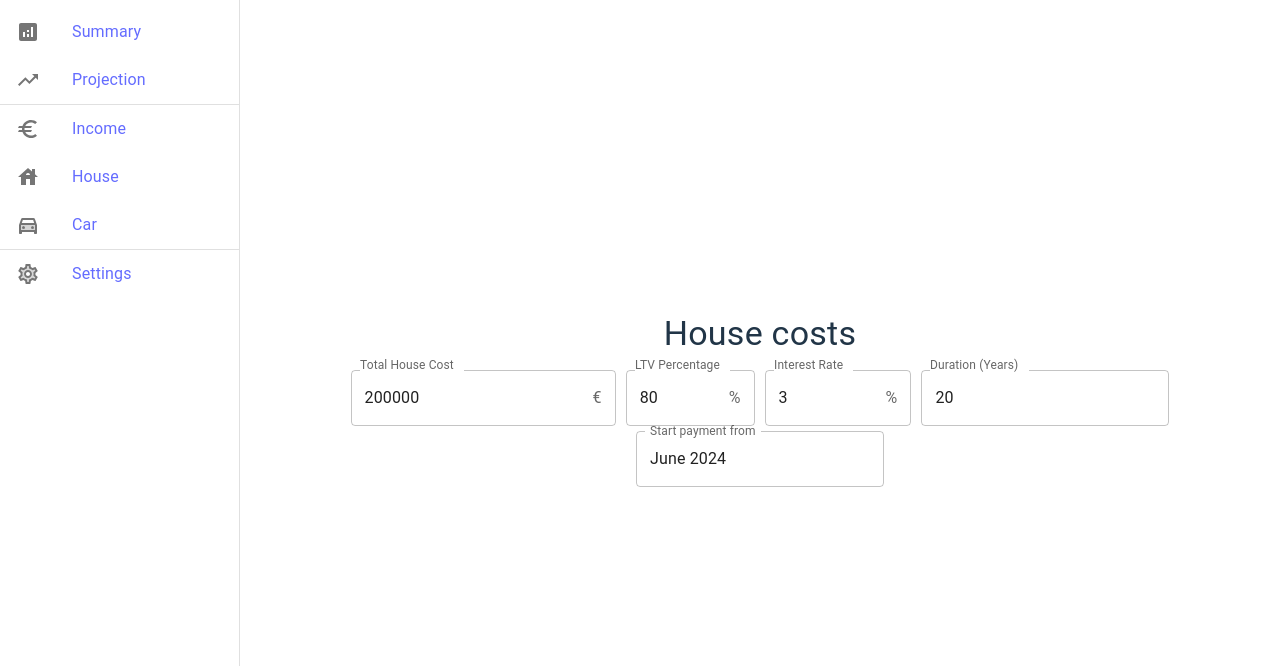
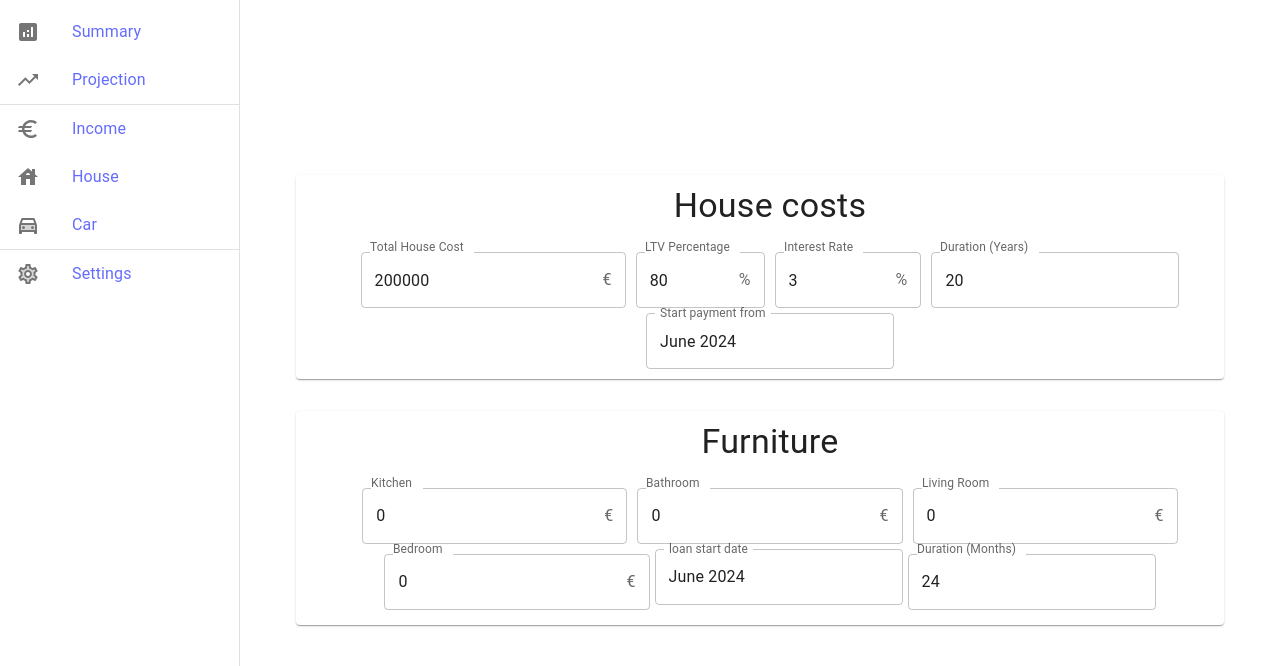
Before and after one commit to giovannibaratta/when-will-i-go-broke, a React (Vite) app: page /house in a window 1280 px wide. Shown: the top 666 px of the page. Built offline with nearby package versions, Linux system fonts and the light colour scheme.

Commit message:
Extend House component to display furniture input fields
Signed-off-by: Giovanni Baratta <bargiovi@hotmail.it>

```diff
--- a/src/components/HouseComponent.tsx
+++ b/src/components/HouseComponent.tsx
@@ -1,4 +1,4 @@
-import {Container, Typography} from "@mui/material"
+import {Container, Paper, Stack, Typography} from "@mui/material"
 import React, {useEffect, useState} from "react"
 import {CurrencyInputField} from "./shared/CurrencyInputField.tsx"
 import {NumericInputField} from "./shared/NumericInputField.tsx"
@@ -15,6 +15,7 @@ interface HouseComponentProps {
 const TOTAL_HOUSE_COST_STEP_INCREMENT = 10000
 const LTV_PERCENTAGE_STEP_INCREMENT = 5
 const INTEREST_RATE_STEP_INCREMENT = 0.1
+const FURNITURE_COST_STEP_INCREMENT = 200
 
 
 export const HouseComponent: React.FC<HouseComponentProps> = () => {
@@ -27,6 +28,12 @@ export const HouseComponent: React.FC<HouseComponentProps> = () => {
   const [interestRate, setInterestRate] = useState(state.interestRate)
   const [duration, setDuration] = useState(state.duration)
   const [startPayingFrom, setStartPayingFrom] = useState<Date>(new Date(state.startPaymentDateIsoString))
+  const [kitchenCosts, setKitchenCosts] = useState(state.furniture.kitchenCosts)
+  const [bathroomCosts, setBathroomCosts] = useState(state.furniture.bathroomCosts)
+  const [livingRoomCosts, setLivingRoomCosts] = useState(state.furniture.livingRoomCosts)
+  const [bedroomCosts, setBedroomCosts] = useState(state.furniture.bedroomCosts)
+  const [loanStartDate, setloanStartDate] = useState<Date>(new Date(state.furniture.loanStartDateIsoString))
+  const [furnitureLoanDurationInMonths, setFurnitureLoanDurationInMonths] = useState(state.furniture.loanDurationInMonths)
 
   const handleTotalHouseCostChange = (value: number) => {
     setTotalHouseCost(value)
@@ -47,6 +54,31 @@ export const HouseComponent: React.FC<HouseComponentProps> = () => {
   const onStartPaymentFromChange = (value: Dayjs | null) => {
     if (value !== null)
       setStartPayingFrom(value.toDate())
+  }
+
+  const handleKitchenCostChange = (value: number) => {
+    setKitchenCosts(value)
+  }
+
+  const handleBathroomCostChange = (value: number) => {
+    setBathroomCosts(value)
+  }
+
+  const handleLivingRoomCostChange = (value: number) => {
+    setLivingRoomCosts(value)
+  }
+
+  const handleBedroomCostChange = (value: number) => {
+    setBedroomCosts(value)
+  }
+
+  const handleLoanStartDateChange = (value: Dayjs | null) => {
+    if (value !== null)
+      setloanStartDate(value.toDate())
+  }
+
+  const handleFurnitureLoanDurationChange = (value: number) => {
+    setFurnitureLoanDurationInMonths(value)
   }
 
   const dispatch = useAppDispatch()
@@ -73,9 +105,35 @@ export const HouseComponent: React.FC<HouseComponentProps> = () => {
     dispatch(houseActions.setStartPaymentDateAction(startPayingFrom.toDateString()))
   }, [dispatch, startPayingFrom])
 
+  useEffect(() => {
+    dispatch(houseActions.setKitchenCosts(kitchenCosts))
+  }, [dispatch, kitchenCosts])
+
+  useEffect(() => {
+    dispatch(houseActions.setBathroomCosts(bathroomCosts))
+  }, [dispatch, bathroomCosts])
+
+  useEffect(() => {
+    dispatch(houseActions.setLivingRoomCosts(livingRoomCosts))
+  }, [dispatch, livingRoomCosts])
+
+  useEffect(() => {
+    dispatch(houseActions.setBedroomCosts(bedroomCosts))
+  }, [dispatch, bedroomCosts])
+
+  useEffect(() => {
+    dispatch(houseActions.setLoanStartDate(loanStartDate.toDateString()))
+  }, [dispatch, loanStartDate])
+
+  useEffect(() => {
+    dispatch(houseActions.setFurnitureLoanDurationInMonths(furnitureLoanDurationInMonths))
+  }, [dispatch, furnitureLoanDurationInMonths])
+
   return (
-    <Container>
-      <Typography variant="h4" sx={{marginBottom: "10px"}}>House costs</Typography>
+    <Stack sx={{width: "100%"}} spacing={4} alignItems="flex-start">
+      <Paper sx={{width: "100%"}}>
+        <Container sx={{m: "10px"}}>
+          <Typography variant="h4" sx={{marginBottom: "20px"}}>House costs</Typography>
           <CurrencyInputField
             label="Total House Cost"
             value={totalHouseCost}
@@ -102,5 +160,44 @@ export const HouseComponent: React.FC<HouseComponentProps> = () => {
           <DatePicker defaultValue={dayjs(startPayingFrom)} label="Start payment from" views={["month", "year"]}
                       minDate={dayjs(datePickerMinDate)} onChange={onStartPaymentFromChange} />
         </Container>
+      </Paper>
+      <Paper sx={{width: "100%"}}>
+        <Container sx={{m: "10px"}}>
+          <Typography variant="h4" sx={{marginBottom: "20px"}}>Furniture</Typography>
+          <CurrencyInputField
+            label="Kitchen"
+            value={kitchenCosts}
+            onValueChange={handleKitchenCostChange}
+            inputProps={{step: FURNITURE_COST_STEP_INCREMENT}}
+          />
+
+          <CurrencyInputField
+            label="Bathroom"
+            value={bathroomCosts}
+            onValueChange={handleBathroomCostChange}
+            inputProps={{step: FURNITURE_COST_STEP_INCREMENT}}
+          />
+          <CurrencyInputField
+            label="Living Room"
+            value={livingRoomCosts}
+            onValueChange={handleLivingRoomCostChange}
+            inputProps={{step: FURNITURE_COST_STEP_INCREMENT}}
+          />
+          <CurrencyInputField
+            label="Bedroom"
+            value={bedroomCosts}
+            onValueChange={handleBedroomCostChange}
+            inputProps={{step: FURNITURE_COST_STEP_INCREMENT}}
+          />
+          <DatePicker defaultValue={dayjs(loanStartDate)} label="loan start date" views={["month", "year"]}
+                      minDate={dayjs(datePickerMinDate)} onChange={handleLoanStartDateChange} />
+          <NumericInputField
+            label="Duration (Months)"
+            value={furnitureLoanDurationInMonths}
+            onValueChange={handleFurnitureLoanDurationChange}
+          />
+        </Container>
+      </Paper>
+    </Stack>
   )
 }
```
Lines whose indentation alone changed are shown as unchanged.
